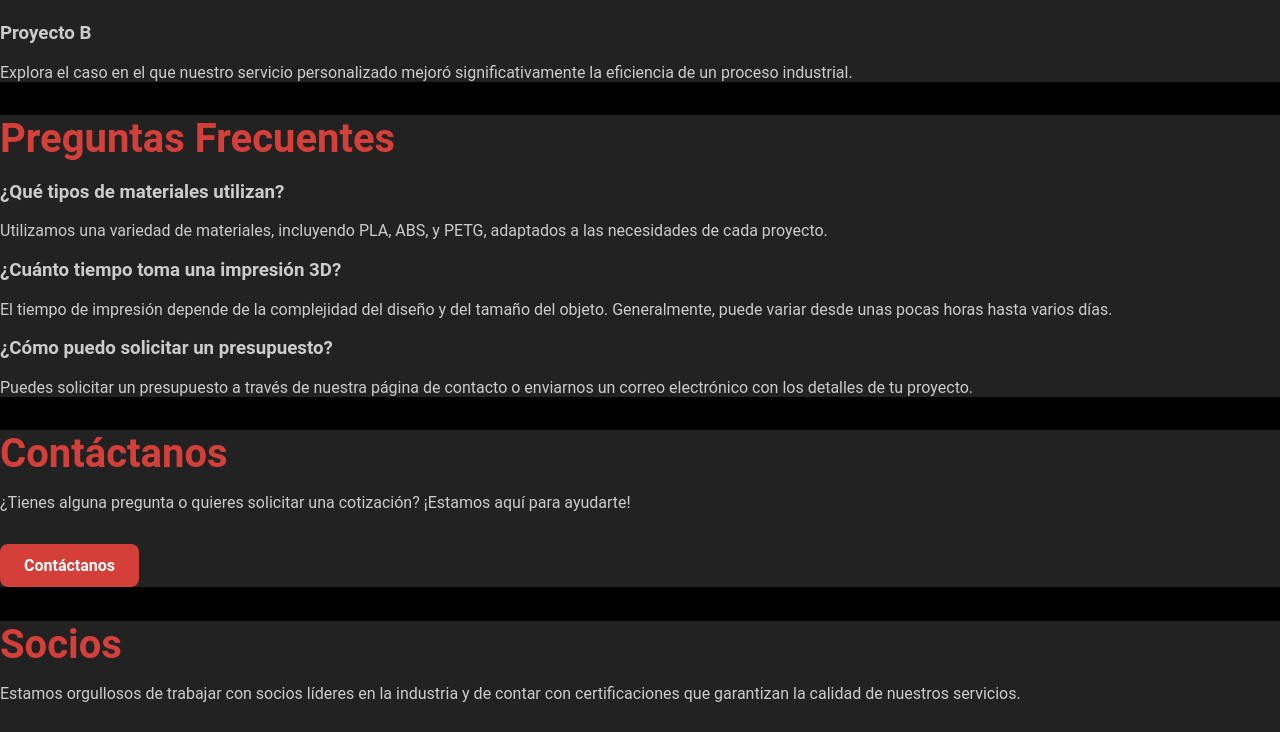
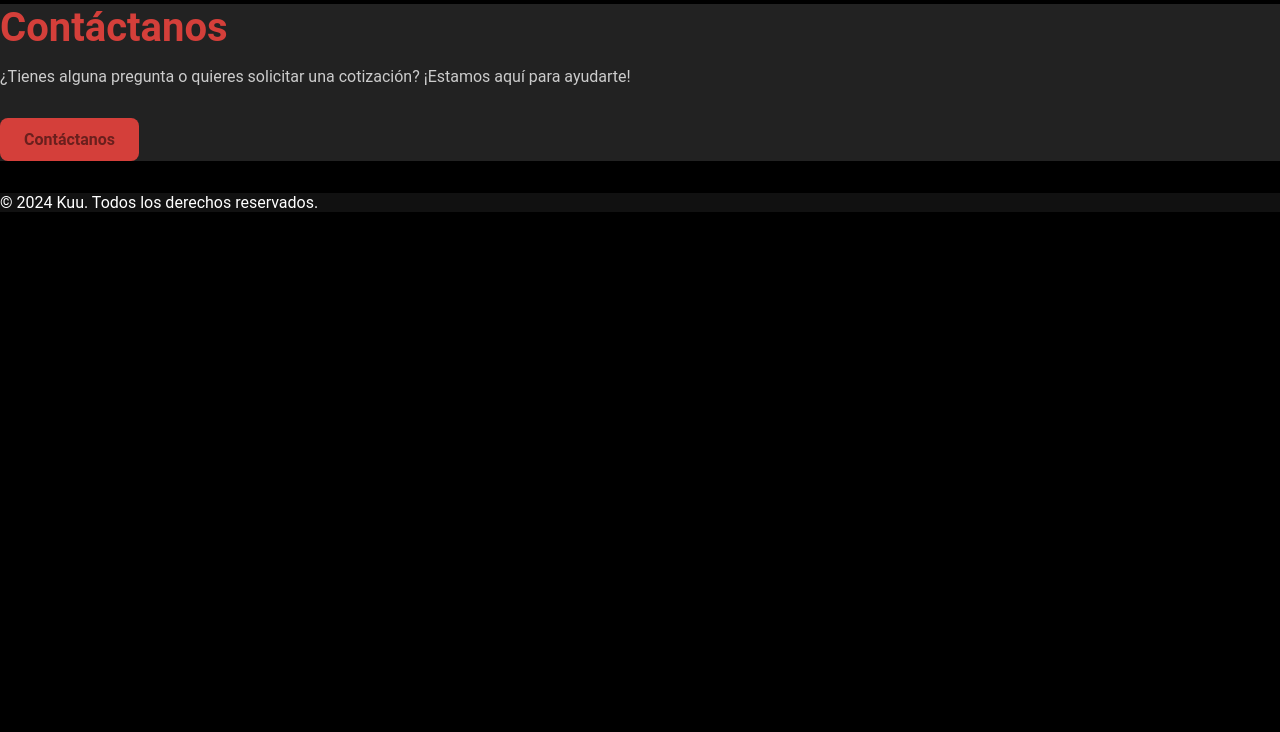
Before and after one commit to widacasan/kuu-website, a PHP site: page /pages/home.html in a window 1280 px wide. Shown: the part 4749-5481 px from the top of the page. After the commit the page ends 4961 px from the top, so only its background shows below. Run offline with PHP 8.4, Linux system fonts and the light colour scheme.

Commit message:
edit file home

```diff
--- a/assets/css/styles.css
+++ b/assets/css/styles.css
@@ -108,7 +133,7 @@ main {
 .cta-button {
     display: inline-block;
     background-color: #d43f3a; /* Rojo brillante */
-    color: #fff;
+    color: rgba(0, 0, 0, 0.5);
     padding: 0.75rem 1.5rem;
     text-decoration: none;
     border-radius: 0.5rem;
@@ -163,6 +201,93 @@ main {
 .features img:hover {
     transform: scale(1.1); /* Efecto de escala en imágenes al pasar el ratón */
 }
+
+.success-stories {
+    padding: 40px 20px; /* Espaciado alrededor de la sección */
+    background-color:#333; /* Color de fondo claro */
+    text-align: center; /* Alinear el texto al centro */
+}
+
+.success-stories h2 {
+    font-size: 2.5rem; /* Tamaño de fuente para el encabezado */
+    margin-bottom: 20px; /* Espaciado inferior */
+    color: #b03228; /* Color del texto */
+}
+
+.story {
+    display: inline-block; /* Permite que las historias se alineen en fila */
+    width: 400px; /* Ancho fijo para las historias */
+    margin: 20px; /* Margen alrededor de cada historia */
+
+    border-radius: 8px; /* Bordes redondeados */
+    overflow: hidden; /* Ocultar el desbordamiento del contenido */
+    box-shadow: 0 2px 5px rgba(0, 0, 0, 0.1); /* Sombra para dar profundidad */
+    transition: transform 0.3s, box-shadow 0.3s; /* Transiciones para el efecto hover */
+}
+
+.story:hover {
+    transform: scale(1.05); /* Escala ligeramente la historia al pasar el mouse */
+    box-shadow: 0 4px 15px rgba(0, 0, 0, 0.2); /* Aumenta la sombra al pasar el mouse */
+}
+
+.story img {
+    width: 100%; /* La imagen ocupa todo el ancho del contenedor */
+    height: auto; /* Mantener la proporción de la imagen */
+}
+
+.story h3 {
+    font-size: 1.5rem; /* Tamaño de fuente para el título de la historia */
+    margin: 10px 0; /* Margen arriba y abajo */
+    color: #b03228; /* Color del título */
+}
+
+.story p {
+    font-size: 1rem; /* Tamaño de fuente para la descripción */
+    color: #fff; /* Color del texto de la descripción */
+    padding: 0 10px; /* Espaciado lateral */
+}
+
+.faq {
+    width: 100%; /* Ocupa el ancho completo de la pantalla */
+    padding: 20px; /* Espaciado interno */
+    background-color: #000; /* Fondo negro */
+    color: #fff; /* Color del texto blanco */
+}
+
+.faq h2 {
+    text-align: center; /* Centra el título */
+    font-size: 2rem; /* Tamaño de fuente del título */
+    color: #b03228; /* Color rojo para el título */
+    margin-bottom: 20px; /* Espacio debajo del título */
+}
+
+.faq-item {
+    margin-bottom: 15px; /* Espacio entre cada item */
+    padding: 15px; /* Espaciado interno del item */
+    border: none; /* Sin borde */
+    background-color: transparent; /* Fondo transparente */
+    transition: background-color 0.3s; /* Transición suave para el hover */
+}
+
+.faq-item:hover {
+    background-color: rgba(255, 0, 0, 0.1); /* Color de fondo al pasar el mouse (rojo claro) */
+}
+
+.faq-item h3 {
+    font-size: 1.5rem; /* Tamaño de fuente para las preguntas */
+    color: #b03228; /* Color rojo para las preguntas */
+    margin: 0; /* Elimina margen */
+}
+
+.faq-item p {
+    font-size: 1rem; /* Tamaño de fuente para las respuestas */
+    color: #fff; /* Color del texto de las respuestas (gris claro) */
+    margin-top: 5px; /* Espacio superior para las respuestas */
+}
+
+
+
+
 
 .testimonials {
     background-color: #f0f0f0; /* Gris claro */
--- a/index.html
+++ b/index.html
@@ -44,11 +44,11 @@
         </section>
         <section class="testimonials">
             <blockquote>
-                <p>"La calidad y la innovación de Kuu en impresión 3D son incomparables. ¡Altamente recomendados!"</p>
+                <p>"La calidad e innovación de Kuu en impresión 3D son excepcionales. ¡Los recomiendo totalmente!"</p>
                 <footer>- Juan Pérez</footer>
             </blockquote>
             <blockquote>
-                <p>"Excelente atención al cliente y resultados impresionantes. No puedo pedir más." </p>
+                <p>"Excelente atención al cliente y resultados sorprendentes. No podría pedir más." </p>
                 <footer>- María Gómez</footer>
             </blockquote>
         </section>
--- a/pages/home.html
+++ b/pages/home.html
@@ -8,7 +8,8 @@
     <link rel="stylesheet" href="../assets/css/styles.css">
 </head>
 <body>
-    <header>
+    <header class="hero">
+        <div class="overlay">
             <nav>
                 <ul>
                     <li><a href="../index.html">Inicio</a></li>
@@ -18,40 +19,29 @@
                     <li><a href="blog.html">Blog</a></li>
                 </ul>
             </nav>
-    </header>
-    <main>
-        <!-- Hero Section -->
-        <section class="hero">
             <div class="hero-content">
                 <h1>Bienvenido a Kuu</h1>
                 <p>Innovación en impresión 3D para tus necesidades más exigentes.</p>
                 <a href="services.html" class="cta-button">Descubre Nuestros Servicios</a>
             </div>
-            <div class="hero-media">
-                <img src="../assets/img/video.gif" alt="Impresión 3D en acción">
-                <!-- Alternativamente, puedes usar un video en lugar de una imagen -->
-                <!-- <video autoplay muted loop>
-                    <source src="../assets/videos/hero-video.mp4" type="video/mp4">
-                    Tu navegador no soporta el video.
-                </video> -->
         </div>
-        </section>
-
+    </header>
+    <main>
         <!-- Características Destacadas -->
         <section class="features">
             <h2>Nuestras Características</h2>
             <div class="feature">
-                <img src="../assets/img/feature1.jpg" alt="Impresión 3D de alta calidad">
+                <img src="../assets/img/calidad.jpg" alt="Impresión 3D de alta calidad">
                 <h3>Calidad Superior</h3>
                 <p>Utilizamos tecnología avanzada para ofrecer impresiones 3D con la mejor calidad y precisión.</p>
             </div>
             <div class="feature">
-                <img src="../assets/img/feature2.jpg" alt="Proceso de impresión 3D">
+                <img src="../assets/img/optimizacion.jpg" alt="Proceso de impresión 3D">
                 <h3>Proceso Eficiente</h3>
                 <p>Optimización en cada paso del proceso para garantizar resultados rápidos y eficientes.</p>
             </div>
             <div class="feature">
-                <img src="../assets/img/feature3.jpg" alt="Servicio personalizado">
+                <img src="../assets/img/personalizadas.jpg" alt="Servicio personalizado">
                 <h3>Servicio Personalizado</h3>
                 <p>Adaptamos nuestras soluciones a las necesidades específicas de cada cliente.</p>
             </div>
@@ -63,7 +53,7 @@
             <div class="testimonial">
                 <blockquote>
                     <p>"Kuu ha transformado la manera en que hacemos negocios con su impresión 3D de alta calidad. ¡Recomendado al 100%!"</p>
-                    <cite>Juan Pérez, Empresa XYZ</cite>
+                    <cite>Juan Pérez, Cliente Satisfecho</cite>
                 </blockquote>
             </div>
             <div class="testimonial">
@@ -72,20 +62,45 @@
                     <cite>María Gómez, Cliente Satisfecha</cite>
                 </blockquote>
             </div>
+            <div class="testimonial">
+                <blockquote>
+                    <p>"¡Nunca imaginé que la impresión 3D podría ser tan accesible! Gracias a Kuu, ahora puedo materializar mis ideas rápidamente."</p>
+                    <cite>Andrés López, Emprendedor Innovador</cite>
+                </blockquote>
+            </div>
+            <div class="testimonial">
+                <blockquote>
+                    <p>"La calidad de los productos de Kuu supera nuestras expectativas. Cada pieza es perfecta y sin defectos. ¡Un gran socio para nuestra empresa!"</p>
+                    <cite>Lucía Fernández, Directora de Operaciones</cite>
+                </blockquote>
+            </div>
+            <div class="testimonial">
+                <blockquote>
+                    <p>"Kuu ha hecho que nuestro prototipado sea rápido y eficiente. No podría estar más feliz con los resultados."</p>
+                    <cite>Ricardo Torres, Ingeniero de Producto</cite>
+                </blockquote>
+            </div>
+            <div class="testimonial">
+                <blockquote>
+                    <p>"El soporte que recibimos de Kuu fue increíble. Respondieron a todas nuestras preguntas y nos guiaron en cada paso del proceso."</p>
+                    <cite>Clara Martínez, Gerente de Proyectos</cite>
+                </blockquote>
+            </div>
         </section>
+
 
         <!-- Casos de Éxito -->
         <section class="success-stories">
             <h2>Casos de Éxito</h2>
             <div class="story">
-                <img src="../assets/img/success1.jpg" alt="Caso de éxito 1">
-                <h3>Proyecto A</h3>
-                <p>Descubre cómo ayudamos a la Empresa ABC a optimizar sus procesos con nuestra tecnología de impresión 3D.</p>
+                <img src="../assets/img/caso1.jpeg" alt="Caso de éxito 1">
+                <h3>Soporte para ps4</h3>
+                <p>Se desarrolló un soporte para PS4 mediante un proceso que comenzó con la investigación de diseños y necesidades del usuario, seguido por la creación de un modelo 3D para asegurar una adecuada ventilación y estabilidad. Se imprimió un prototipo, ajustando el diseño según las pruebas iniciales. Finalmente, se fabricó el soporte en un material duradero, realizando pruebas finales para garantizar su funcionalidad y estética, listo para su presentación o venta.</p>
             </div>
             <div class="story">
-                <img src="../assets/img/success2.jpg" alt="Caso de éxito 2">
-                <h3>Proyecto B</h3>
-                <p>Explora el caso en el que nuestro servicio personalizado mejoró significativamente la eficiencia de un proceso industrial.</p>
+                <img src="../assets/img/caso2.jpeg" alt="Caso de éxito 2">
+                <h3>soporte para sepillo de dientes</h3>
+                <p>Se diseñó un soporte para cepillo de dientes en forma de dinosaurio, inspirado en la preferencia del cliente por estos animales. El proceso comenzó con la creación de un modelo 3D, asegurando que el diseño fuera tanto atractivo como funcional. Después de imprimir un prototipo, se realizaron ajustes para optimizar la estabilidad y la capacidad de sujeción. Finalmente, se fabricó el soporte en un material adecuado, ofreciendo una solución divertida y práctica para el almacenamiento del cepillo de dientes.</p>
             </div>
         </section>
 
@@ -102,9 +117,30 @@
             </div>
             <div class="faq-item">
                 <h3>¿Cómo puedo solicitar un presupuesto?</h3>
-                <p>Puedes solicitar un presupuesto a través de nuestra página de contacto o enviarnos un correo electrónico con los detalles de tu proyecto.</p>
+                <p>Puedes solicitar un presupuesto a través de nuestra página de contacto o enviarnos un mensaje por nuestras redes sociales con los detalles de tu proyecto.</p>
+            </div>
+            <div class="faq-item">
+                <h3>¿Qué resolución de impresión ofrecen?</h3>
+                <p>Ofrecemos diferentes resoluciones de impresión que van desde 0.08 mm hasta 0.5 mm, permitiendo una mejor calidad en detalles finos según las necesidades del proyecto.</p>
+            </div>
+            <div class="faq-item">
+                <h3>¿Puedo enviar mis propios diseños para imprimir?</h3>
+                <p>Sí, aceptamos archivos de diseño en formatos comunes como STL, IPT o OBJ. Asegúrate de que sean compatibles y revisaremos el archivo antes de la impresión.</p>
+            </div>
+            <div class="faq-item">
+                <h3>¿Hacen envíos a nivel nacional?</h3>
+                <p>Sí, realizamos envíos a nivel nacional. Los costos y tiempos de entrega se determinarán al momento de confirmar tu pedido.</p>
+            </div>
+            <div class="faq-item">
+                <h3>¿Qué medidas de seguridad siguen en la impresión 3D?</h3>
+                <p>Implementamos estrictas medidas de seguridad, incluyendo el manejo adecuado de materiales, y mantenemos un entorno de trabajo limpio y seguro para garantizar la calidad de nuestros productos.</p>
+            </div>
+            <div class="faq-item">
+                <h3>¿Ofrecen servicios de diseño 3D?</h3>
+                <p>Sí, contamos con un equipo de diseñadores que pueden ayudarte a crear un modelo 3D personalizado según tus necesidades y especificaciones.</p>
             </div>
         </section>
+
 
         <!-- Información de Contacto -->
         <section class="contact-info">
@@ -114,16 +150,7 @@
         </section>
 
         <!-- Socios -->
-        <section class="certifications">
-            <h2>Socios</h2>
-            <p>Estamos orgullosos de trabajar con socios líderes en la industria y de contar con certificaciones que garantizan la calidad de nuestros servicios.</p>
-            <div class="certification-logos">
-                <img src="../assets/img/certification1.png" alt="Certificación 1">
-                <img src="../assets/img/certification2.png" alt="Certificación 2">
-                <img src="../assets/img/partner1.png" alt="Socio 1">
-                <img src="../assets/img/partner2.png" alt="Socio 2">
-            </div>
-        </section>
+
     </main>
     <footer>
         <p>&copy; 2024 Kuu. Todos los derechos reservados.</p>
```
Also changed, not shown: other parts of assets/css/styles.css (+38 -0 lines), assets/img/caso1.jpeg (added), assets/img/caso2.jpeg (added), 6 other files. Lines whose indentation alone changed are shown as unchanged.
